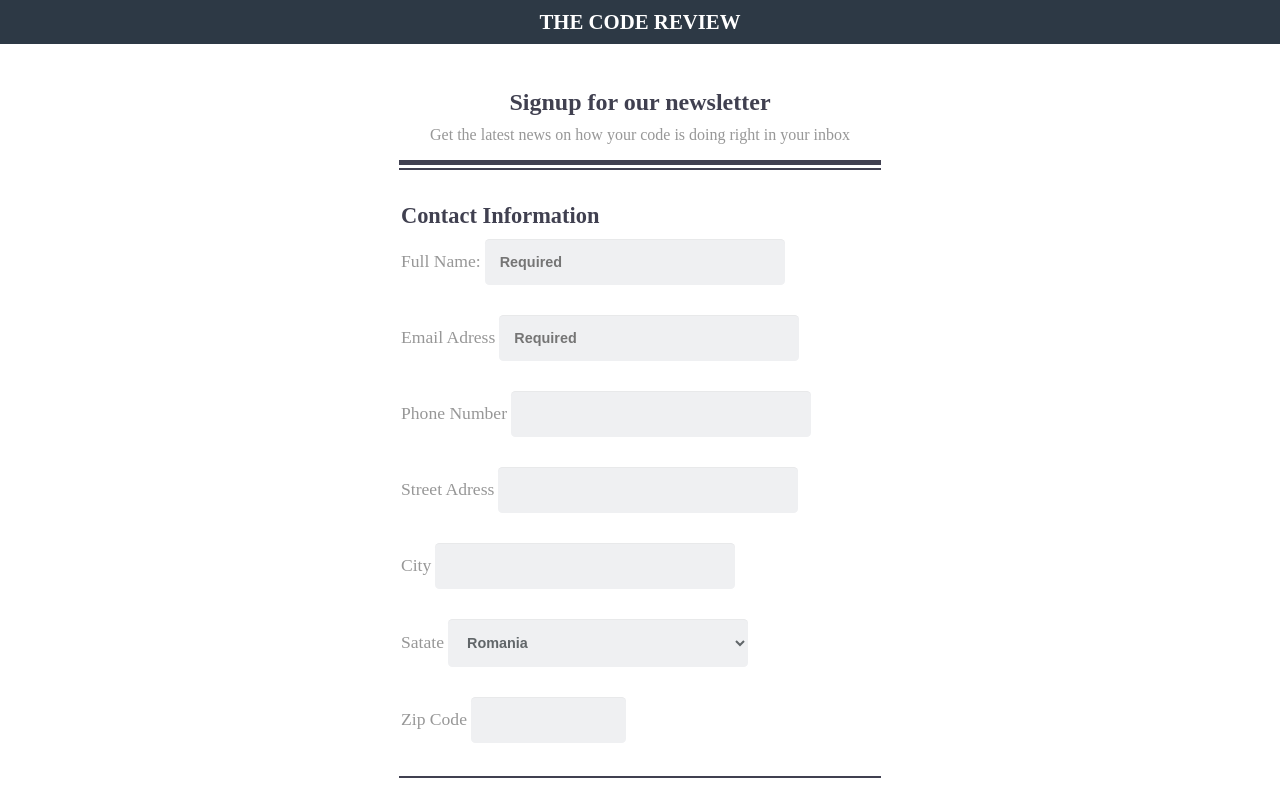
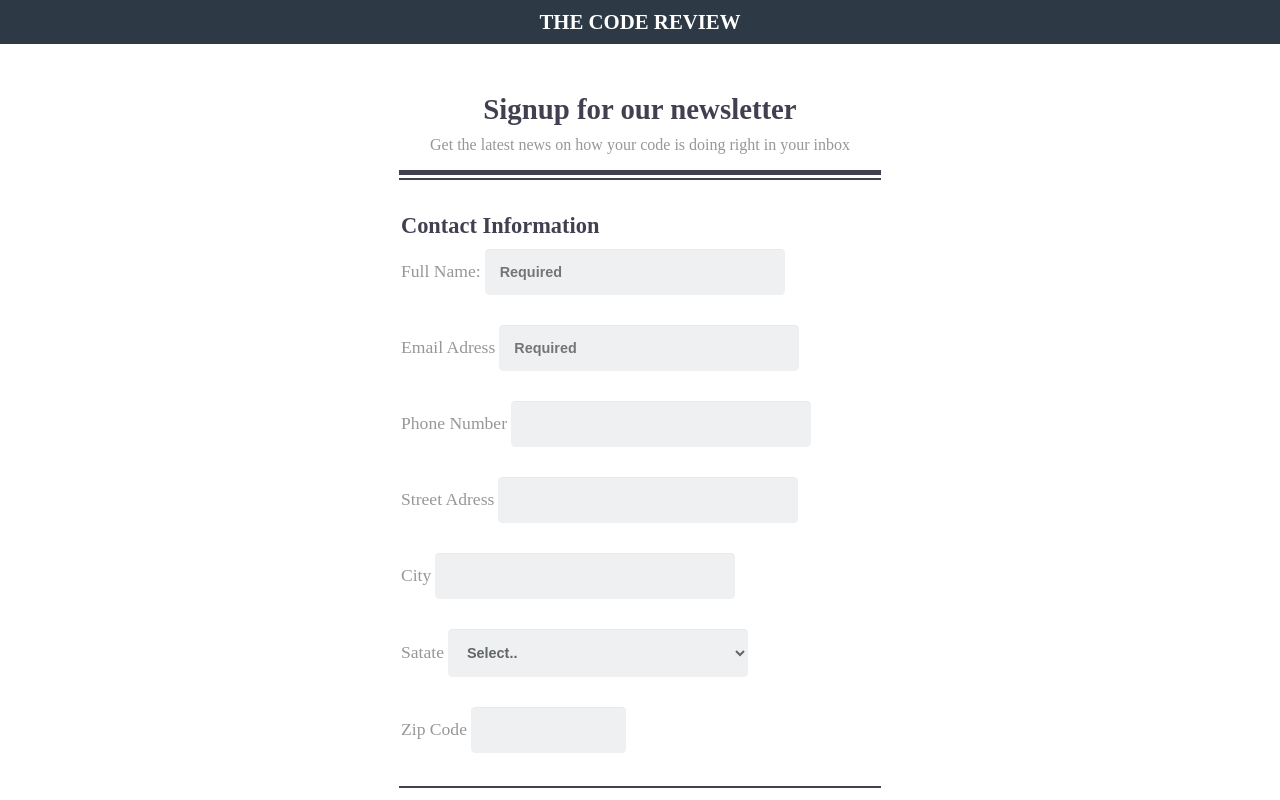
Before and after one commit to mordasanalexandruioan/first-form, a plain HTML site: page index.html in a window 1280 px wide. Shown: the top 800 px of the page. Drawn offline with Linux system fonts and the light colour scheme.

Commit message:
updated select & fontsize

```diff
--- a/index.html
+++ b/index.html
@@ -47,9 +47,19 @@
 
                     <label for="state" class="state-l">Satate</label>
                     <select name="user_state" id="state" class="state-s">
+                        <option value="" disabled selected hidden>Select..</option>
                     <option value="romania">Romania</option>
                     <option value="united-kingdom">United Kingdom</option>
                     <option value="france">France</option>
+                    <option value="spain">Spain</option>
+                    <option value="italy">Italy</option>
+                    <option value="france">France</option>
+                    <option value="germany">Germany</option>
+                    <option value="netherlands">Netherlands</option>
+                    <option value="belgium">Belgium</option>
+                    <option value="switzerland">Switzerland</option>
+                    <option value="russia">Russia</option>
+                    <option value="greece">Greece</option>
                 </select> <br>
 
                     <label for="zip-code" class="zip-l">Zip Code</label>
--- a/style.css
+++ b/style.css
@@ -260,4 +260,7 @@ GRID
     header {
         padding: 0;
     }
+    .intro-form h2 {
+        font-size: 1.8rem;
+    }
 }
```
